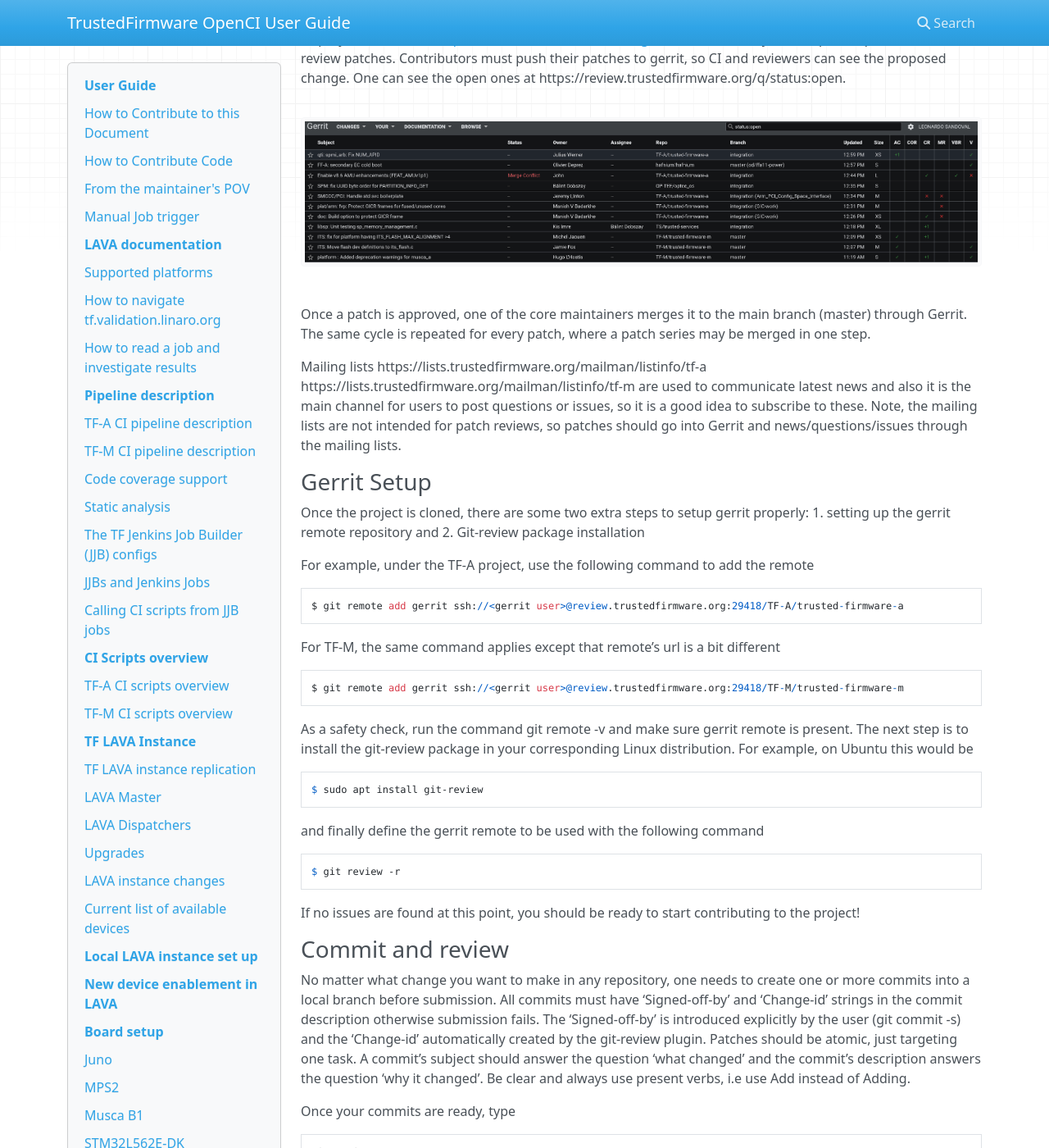
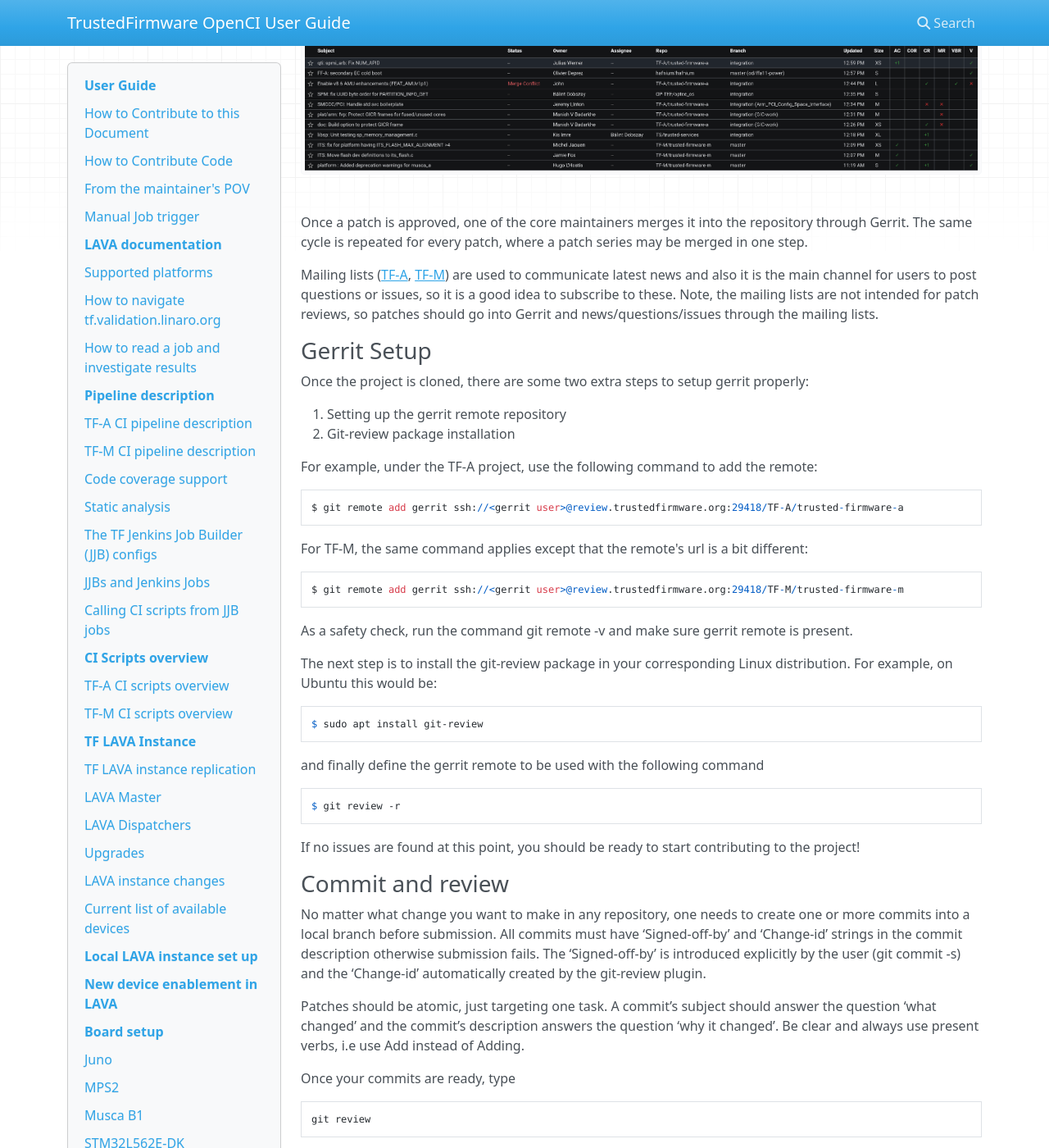
Before and after one commit to saheerb/ci-test, an MkDocs documentation site: the page built from docs/index.md, in a window 1280 px wide and 1400 px high, scrolled down 4585 px. Shown: the whole window at 82% size. Built offline with MkDocs 1.6.1, drawn with Linux system fonts in a browser that asks for light colours; nearby versions of some CDN libraries; some of the changed text lies outside the part shown.

Commit message:
index.md: Various fixes and improvements.
 - Remove out-dated information which dates back from when this document
   was a collaborative Google document.

 - Remove the reference to the branch a patch gets merged to. This
   depends on the specific project's review process. For example, TF-A
   patches are merged into the integration branch from Gerrit, not the
   master branch.

 - Remove historical information about TF-A CI migration. This does not
   sound useful anymore nowadays.

 - Improve links formatting throughout the document.

 - Fix broken links to TF-A & TF-M mailing lists.

 - Change link to Gerrit documentation: use the link found from
   review.trustedfirmware.org rather than a link pinned to a fixed
   version from the Google website (3.3.1 in the present case). This
   ensure we always refer to the right version for our Gerrit.

 - Remove information about MISRA compliance in the section covering
   Coverity Scan Online - this tool does not provide any MISRA static
   analysis.

 - Remove duplicate information about LAVA device types.

 - Various cosmetic changes.

Change-Id: Id9ff5dd00b1c49827bd4e371df3c159ce679b362
Signed-off-by: Sandrine Bailleux <sandrine.bailleux@arm.com>

````diff
--- a/docs/index.md
+++ b/docs/index.md
@@ -6,9 +6,7 @@
 [TOC]
 
 # User Guide
-This Google Document is a draft for development and review. Once reviewed, the doc will be made available on Phabricator on the trustedfirmware.org website where additional content will be added and reviewed.
-
-This guide briefly explains how to use and contribute to the Trusted Firmware project https://www.trustedfirmware.org/, in particular the Trusted Firmware A https://www.trustedfirmware.org/projects/tf-a/ and Trusted Firmware M https://www.trustedfirmware.org/projects/tf-m/.
+This guide briefly explains how to use and contribute to the [Trusted Firmware project](https://www.trustedfirmware.org/), in particular the [Trusted Firmware-A](https://www.trustedfirmware.org/projects/tf-a/) and [Trusted Firmware-M](https://www.trustedfirmware.org/projects/tf-m/).
 
 ## How to Contribute to this Document
 As a community project, help in all areas is greatly appreciated. If while using this document, issues are found or content can be improved, please follow the steps in this section to add your improvements to this document:
@@ -49,31 +47,36 @@ sudo apt install git-review
 ## How to Contribute Code
 The Trusted Firmware core projects, TF-M and TF-A, are both open source projects and both share the same way to accept user contributions.  Code changes, commonly known as patches or patchsets, are git-tracked so once the corresponding project is cloned, all content (history of previous patches which now are commits) is available at the user's machine.
 
-TF projects use Gerrit [https://review.trustedfirmware.org/](https://review.trustedfirmware.org/) as a centralized system to push, update, review and review patches. Contributors must push their patches to gerrit, so CI and reviewers can see the proposed change. One can see the open ones at https://review.trustedfirmware.org/q/status:open.
+TF projects use Gerrit [https://review.trustedfirmware.org/](https://review.trustedfirmware.org/) as a centralized system to push, update and review patches. Contributors must push their patches to gerrit, so CI and reviewers can see the proposed change. One can see the open ones at https://review.trustedfirmware.org/q/status:open.
 
 ![alt text](images/gerrit.png "Gerrit view")
 
-Once a patch is approved, one of the core maintainers merges it to the main branch (master) through Gerrit. The same cycle is repeated for every patch, where a patch series may be merged in one step.
-
-Mailing lists  https://lists.trustedfirmware.org/mailman/listinfo/tf-a https://lists.trustedfirmware.org/mailman/listinfo/tf-m are used to communicate latest news and also it is the main channel for users to post questions or issues, so it is a good idea to subscribe to these. Note, the mailing lists are not intended for patch reviews, so patches should go into Gerrit and news/questions/issues through the mailing lists.
+Once a patch is approved, one of the core maintainers merges it into the repository through Gerrit. The same cycle is repeated for every patch, where a patch series may be merged in one step.
+
+Mailing lists ([TF-A](https://lists.trustedfirmware.org/mailman3/lists/tf-a.lists.trustedfirmware.org/), [TF-M](https://lists.trustedfirmware.org/mailman3/lists/tf-m.lists.trustedfirmware.org/)) are used to communicate latest news and also it is the main channel for users to post questions or issues, so it is a good idea to subscribe to these. Note, the mailing lists are not intended for patch reviews, so patches should go into Gerrit and news/questions/issues through the mailing lists.
 
 ### Gerrit Setup
 
-Once the project is cloned, there are some two extra steps to setup gerrit properly: 1. setting up the gerrit remote repository and 2. Git-review package installation
-
-For example, under the TF-A project, use the following command  to add the remote
+Once the project is cloned, there are some two extra steps to setup gerrit properly:
+
+1. Setting up the gerrit remote repository
+2. Git-review package installation
+
+For example, under the TF-A project, use the following command  to add the remote:
 
 ```
 $ git remote add gerrit ssh://<gerrit user>@review.trustedfirmware.org:29418/TF-A/trusted-firmware-a
 ```
 
-For TF-M, the same command applies except that remote’s url is a bit different
+For TF-M, the same command applies except that the remote's url is a bit different:
 
 ```
 $ git remote add gerrit ssh://<gerrit user>@review.trustedfirmware.org:29418/TF-M/trusted-firmware-m
 ```
 
-As a safety check, run the command git remote -v and make sure gerrit remote is present. The next step is to install the git-review package in your corresponding Linux distribution.  For example, on Ubuntu this would be
+As a safety check, run the command git remote -v and make sure gerrit remote is present.
+
+The next step is to install the git-review package in your corresponding Linux distribution.  For example, on Ubuntu this would be:
 
 ```
 $ sudo apt install git-review
@@ -89,7 +92,9 @@ If no issues are found at this point, you should be ready to start contributing
 
 ### Commit and review
 
-No matter what change you want to make in any repository, one needs to create one or more commits into a local branch before submission. All commits must have ‘Signed-off-by’ and ‘Change-id’ strings in the commit description otherwise submission fails. The ‘Signed-off-by’ is introduced explicitly by the user (git commit -s) and the ‘Change-id’ automatically created by the git-review plugin. Patches should be atomic, just targeting one task. A commit’s subject should answer the question ‘what changed’ and the commit’s description answers the question ‘why it changed’. Be clear and always use present verbs, i.e use Add instead of Adding.
+No matter what change you want to make in any repository, one needs to create one or more commits into a local branch before submission. All commits must have ‘Signed-off-by’ and ‘Change-id’ strings in the commit description otherwise submission fails. The ‘Signed-off-by’ is introduced explicitly by the user (git commit -s) and the ‘Change-id’ automatically created by the git-review plugin.
+
+Patches should be atomic, just targeting one task. A commit’s subject should answer the question ‘what changed’ and the commit’s description answers the question ‘why it changed’. Be clear and always use present verbs, i.e use Add instead of Adding.
 
 Once your commits are ready, type
 
@@ -110,7 +115,7 @@ git log <path to file>
 Once reviewers are included, you would probably get some feedback pretty soon. TF projects are quite active but in case you do not get any activity in a couple of days, reply from Gerrit indicating that you would like some feedback. Take the time to understand and review every comment and response properly, do corrections and update the patch promptly if required. Keep polishing the patch until all feedback/observations are resolved. A good practice is to create a new branch for each patch update (suffix a version number on the branch name) so one can switch back and forth between patch versions. CI output and reviewers’ comments are reflected in gerrit and email (the one that appears in your patch metadata), so be sure to check any of these after submission.
 
 More details about Gerrit can be found in the upstream documentation:
-	https://gerrit-documentation.storage.googleapis.com/Documentation/3.3.1/index.html
+	https://review.trustedfirmware.org/Documentation/index.html
 
 ## From the maintainer's POV
 
@@ -179,7 +182,7 @@ TF-M LAVA devices are:
 
 ## How to navigate tf.validation.linaro.org
 
-All LAVA jobs triggered by Jenkins are executed at the TF LAVA lab https://tf.validation.linaro.org/ instance. The Jenkins jobs that launch LAVA jobs are: `tf-a-builder` https://ci.trustedfirmware.org/job/tf-a-builder/ and `tf-m-lava-submit` https://ci.trustedfirmware.org/job/tf-m-lava-submit/. The Jenkins jobs contain the corresponding LAVA id which can be used to find the corresponding job at https://tf.validation.linaro.org/. In case of `tf-a-builder` job, the LAVA log itself is fetched from LAVA lab and attached to the job as seen below:
+All LAVA jobs triggered by Jenkins are executed at the [TF LAVA lab](https://tf.validation.linaro.org/) instance. The Jenkins jobs that launch LAVA jobs are: [`tf-a-builder`](https://ci.trustedfirmware.org/job/tf-a-builder/) and [`tf-m-lava-submit`](https://ci.trustedfirmware.org/job/tf-m-lava-submit/). The Jenkins jobs contain the corresponding LAVA id which can be used to find the corresponding job at https://tf.validation.linaro.org/. In case of `tf-a-builder` job, the LAVA log itself is fetched from LAVA lab and attached to the job as seen below:
 
 ![alt text](images/Jenkins-49541.png "LAVA log")
 
@@ -204,8 +207,6 @@ Depending on the device type and job definition, the output can vary considerabl
 The TF Open CI is divided into two separate pipelines, each handling the respective project (TF-A vs TF-M). Each is different in design so we describe each separately.
 
 ## TF-A CI pipeline description
-
-The TF-A CI pipeline https://git.trustedfirmware.org/ci/tf-a-job-configs.git/ underwent refactoring based on requirements in https://developer.trustedfirmware.org/w/collaboration/openci/, going from testing a single test configuration to hundreds of them. Besides improving considerably the QA, it added some complexity as we will see below.
 
 At the time of this writing, there are two (mostly) identical CIs:
 
@@ -498,10 +499,6 @@ TF-A Coverity stats can viewed at
 [https://scan.coverity.com/projects/arm-software-arm-trusted-firmware](https://scan.coverity.com/projects/arm-software-arm-trusted-firmware)
 (a login required, e.g. via a Github). Individual defects can be viewed by
 requesting being added to the project.
-
-Note that Coverity also includes a large share of analyses required for
-MISRA compliance. Information about this aspect can be found at
-[https://developer.trustedfirmware.org/w/tf_a/tf-a-misra-analysis/](https://developer.trustedfirmware.org/w/tf_a/tf-a-misra-analysis/).
 
 ### MISRA analysis using ECLAIR tool
 
````
Also changed, not shown: other parts of docs/index.md (+6 -8 lines), docs/images/LAVA-device-types.png (deleted).
